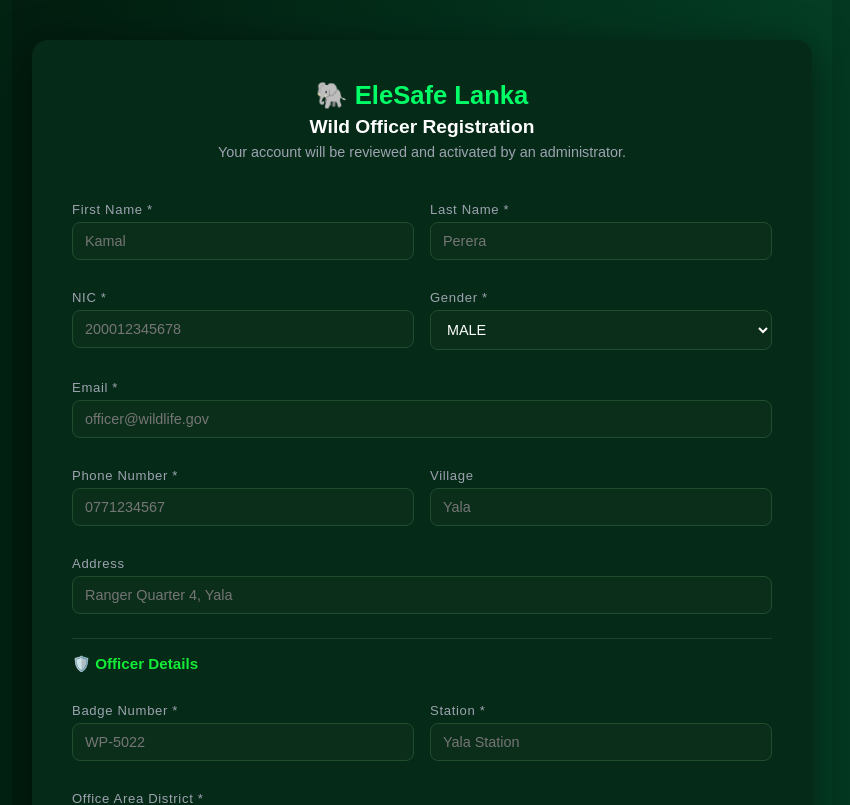
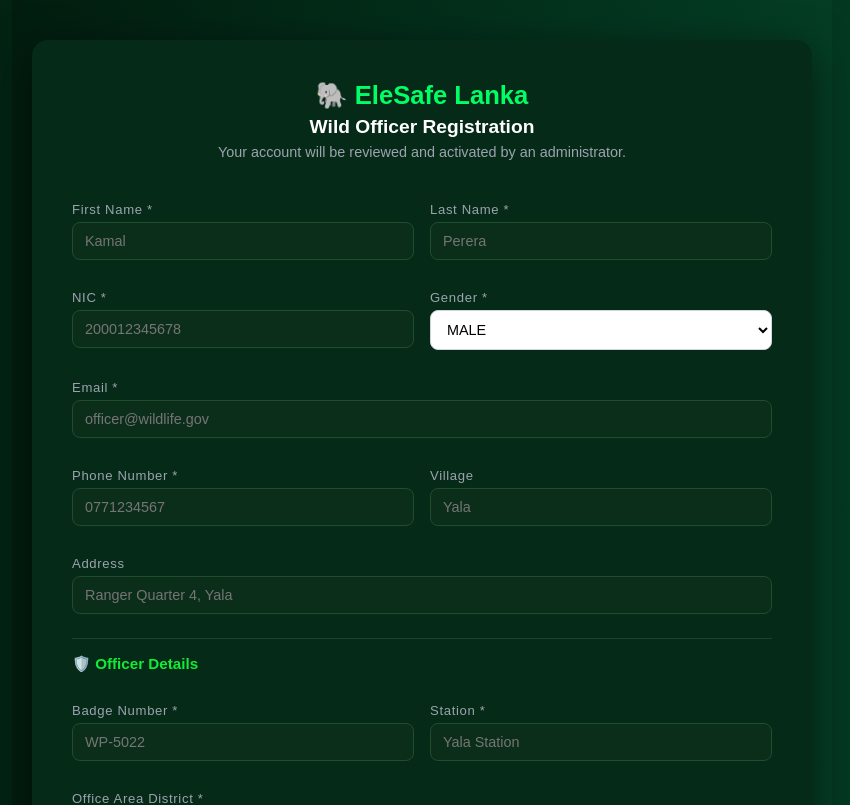
Before and after one commit to chalanaishara/eleSafe_web, a React (Vite) app: page /register in a window 1280 px wide. Shown: the top 805 px of the page, without its empty margins (218-1068 px from the left). Built offline with nearby package versions, Linux system fonts and the light colour scheme.

Commit message:
update CSS

```diff
--- a/src/App.css
+++ b/src/App.css
@@ -140,7 +140,7 @@ td { padding: 13px 15px; border-bottom: 1px solid #f0f0f0; font-size: 0.9rem; co
 .tab-btn { padding: 9px 20px; border: 1.5px solid var(--border-color); border-radius: 8px; background: white; cursor: pointer; font-weight: 600; font-size: 0.88rem; color: #64748b; transition: 0.2s; display: flex; align-items: center; gap: 8px; }
 .tab-btn.active { background: var(--primary-green); color: white; border-color: var(--primary-green); }
 .tab-count { background: rgba(255,255,255,0.25); border-radius: 99px; padding: 1px 7px; font-size: 0.78rem; }
-.status-select { padding: 5px 8px; border: 1px solid #d1d5db; border-radius: 6px; font-size: 0.82rem; cursor: pointer; background: white; outline: none; }
+.status-select { padding: 5px 8px; border: 1px solid #d1d5db; border-radius: 6px; font-size: 0.82rem; cursor: pointer; background: #ffffff; color: #000000; outline: none; }
 .loading-state { text-align: center; padding: 70px; color: #64748b; }
 .error-state   { text-align: center; padding: 70px; color: #ef4444; }
 
@@ -221,9 +221,11 @@ td { padding: 13px 15px; border-bottom: 1px solid #f0f0f0; font-size: 0.9rem; co
 .form-grid .input-group.full { grid-column: span 2; }
 .form-grid .section-title { grid-column: span 2; color: #13ec37; font-weight: 700; margin-top: 8px; font-size: 0.95rem; border-top: 1px solid rgba(255,255,255,0.1); padding-top: 16px; }
 .form-grid label    { color: #9ca3af; font-size: 0.82rem; margin-bottom: 5px; }
-.form-grid input, .form-grid select { background: #0b2e1a; border: 1px solid #1f4d2e; color: white; padding: 10px 12px; border-radius: 8px; font-size: 0.9rem; outline: none; width: 100%; box-sizing: border-box; }
-.form-grid input:focus, .form-grid select:focus { border-color: #13ec37; }
-.form-grid select option { background: #0b2e1a; }
+.form-grid input { background: #0b2e1a; border: 1px solid #1f4d2e; color: white; padding: 10px 12px; border-radius: 8px; font-size: 0.9rem; outline: none; width: 100%; box-sizing: border-box; }
+.form-grid select { background: #ffffff; border: 1px solid #d1d5db; color: #000000; padding: 10px 12px; border-radius: 8px; font-size: 0.9rem; outline: none; width: 100%; box-sizing: border-box; }
+.form-grid input:focus { border-color: #13ec37; }
+.form-grid select:focus { border-color: #13ec37; }
+.form-grid select option { background: #ffffff; color: #000000; }
 .form-actions       { display: flex; gap: 12px; margin-top: 28px; }
 .back-btn           { padding: 12px 24px; background: transparent; border: 1px solid #4a6650; color: #9ca3af; border-radius: 8px; cursor: pointer; font-weight: 600; }
 .submit-btn         { flex: 1; padding: 12px; background: #13ec37; border: none; border-radius: 8px; font-weight: 700; cursor: pointer; font-size: 1rem; color: black; }
```
